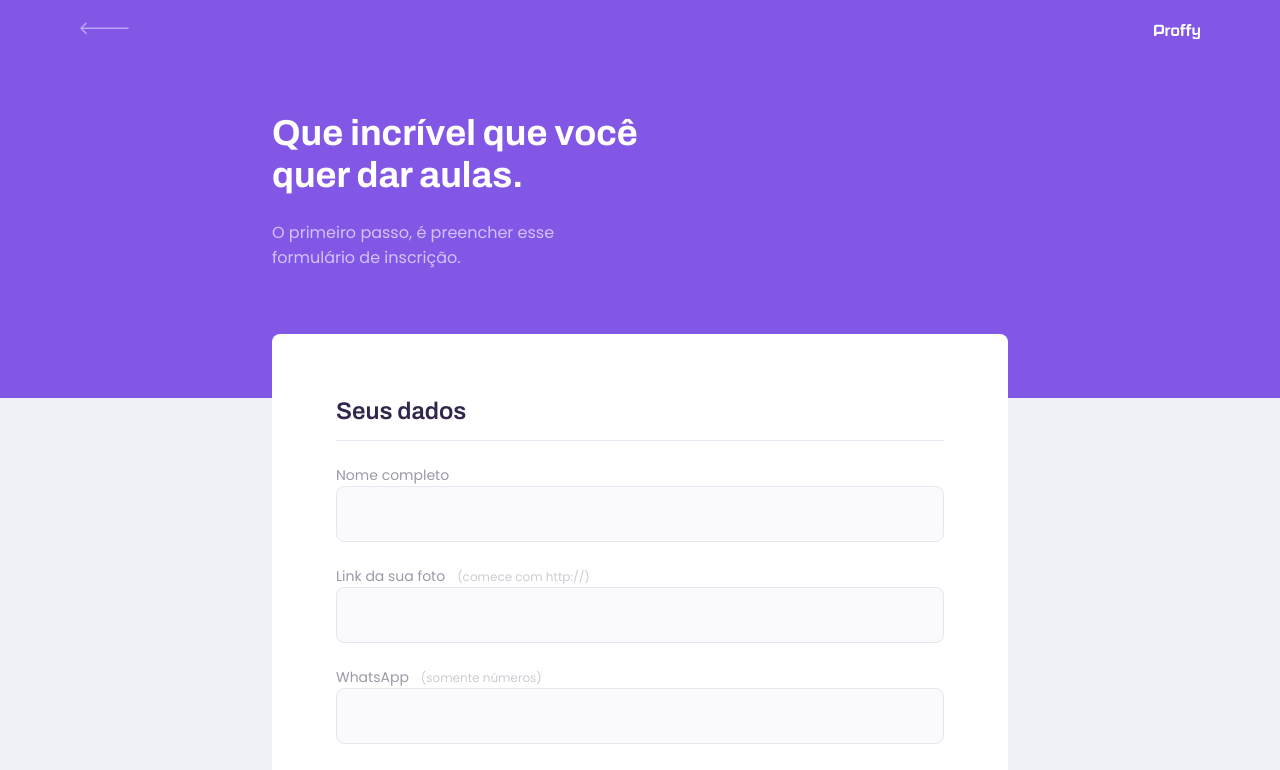
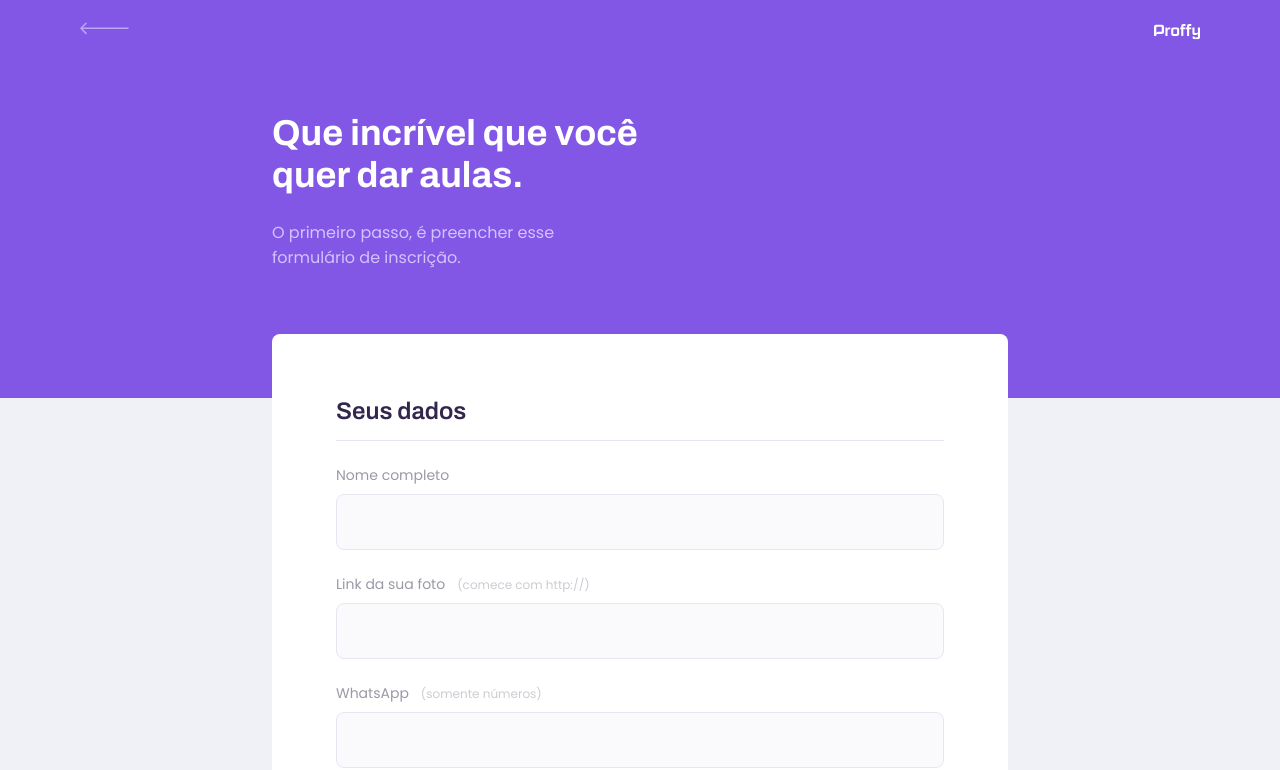
Before and after one commit to joaogabriel-sg/proffy-frontend, a React (Create React App) app: page /give-classes in a window 1280 px wide. Shown: the top 770 px of the page. Built offline with nearby package versions, Linux system fonts and the light colour scheme.

Commit message:
:lipstick: feat: add margin in span

```diff
--- a/src/components/FormGroup/styles.ts
+++ b/src/components/FormGroup/styles.ts
@@ -9,6 +9,7 @@ export const Container = styled.div`
     span {
       display: flex;
       align-items: center;
+      margin-bottom: 0.8rem;
 
       font-size: 1.4rem;
       color: var(--color-text-complement);
```
